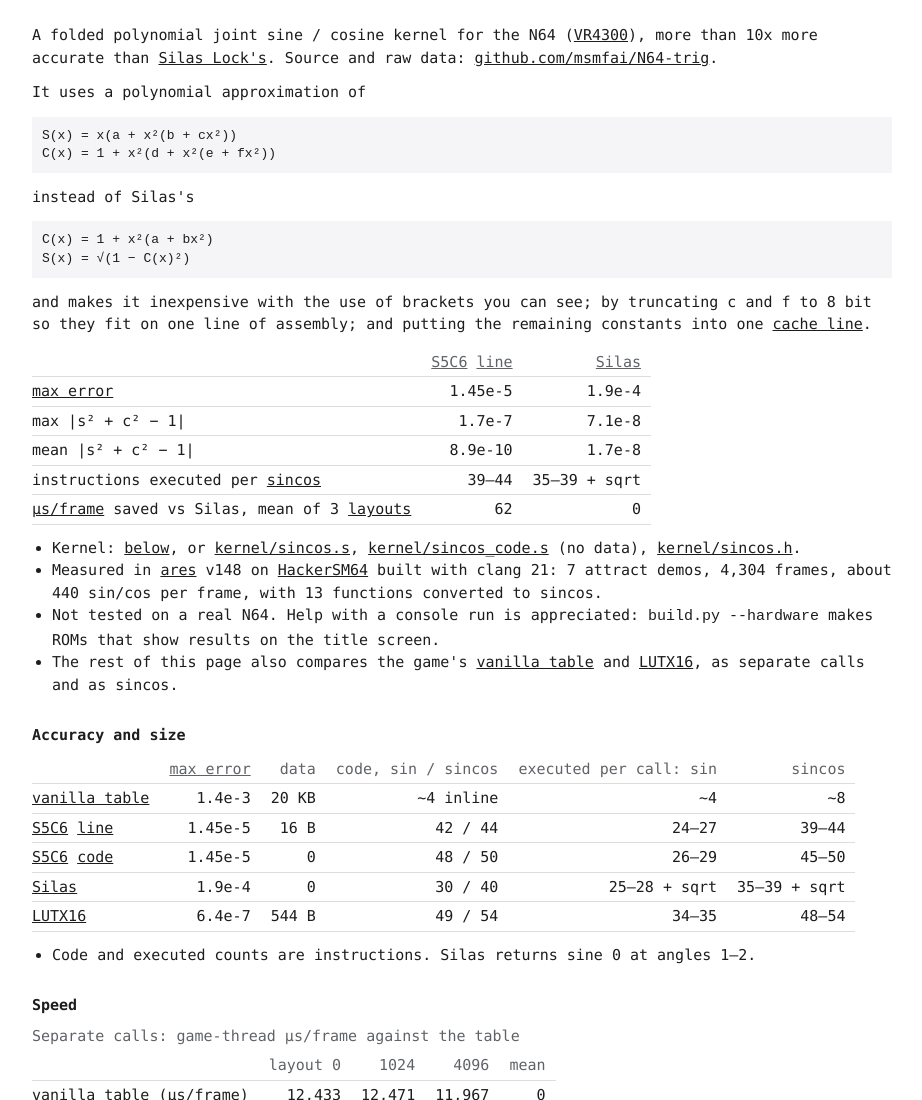
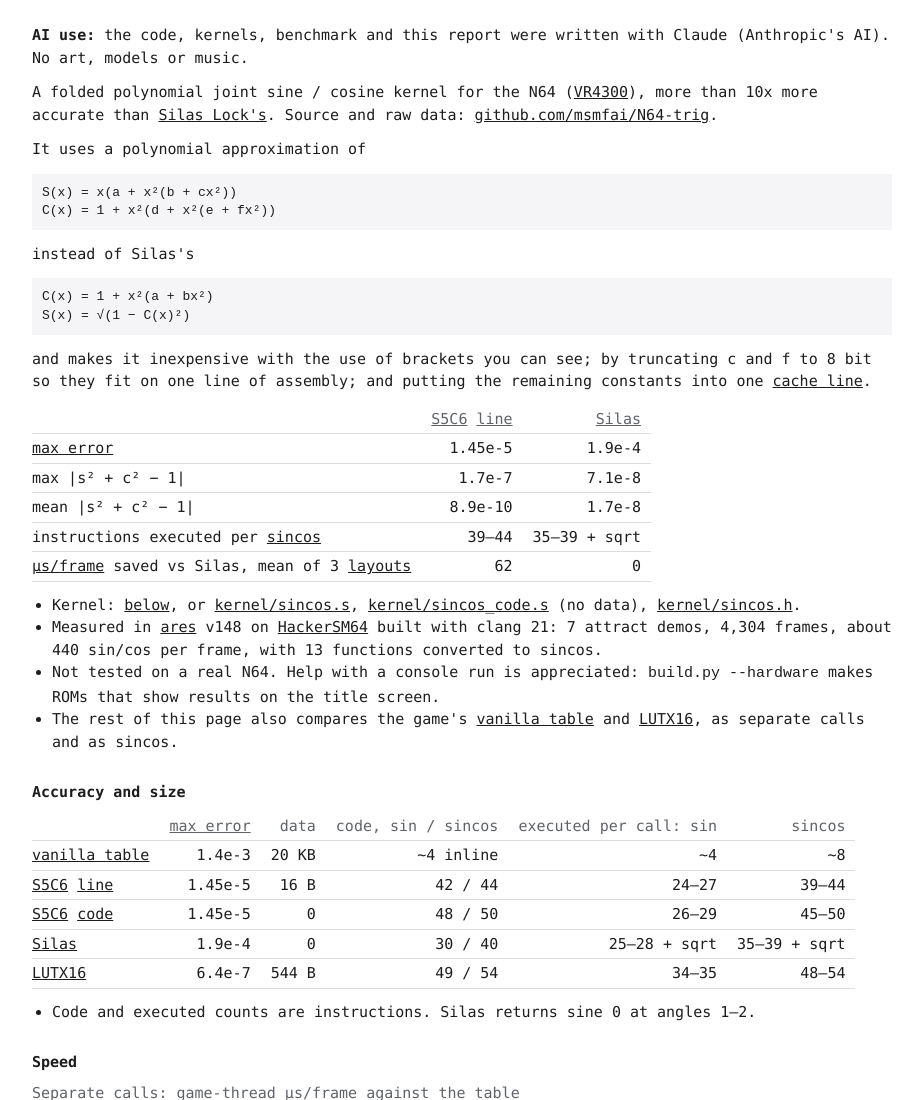
Before and after one commit to msmfai/N64-trig, a plain HTML site: page docs/index.html in a window 1280 px wide. Shown: the top 1100 px of the page, without its empty margins (178-1100 px from the left). Drawn offline with Linux system fonts and the light colour scheme.

Commit message:
AI use stated at the top of the README and the report page
Co-Authored-By: Claude Opus 5.5 <noreply@anthropic.com>

```diff
--- a/docs/index.html
+++ b/docs/index.html
@@ -33,6 +33,7 @@ dd { margin: 0 0 0 20px; }
 </head>
 <body>
 <main>
+<p><b>AI use:</b> the code, kernels, benchmark and this report were written with Claude (Anthropic's AI). No art, models or music.</p>
 <p>A folded polynomial joint sine / cosine kernel for the N64 (<a href="#g-vr4300">VR4300</a>), more than 10x more accurate than <a href="#g-silas">Silas Lock's</a>. Source and raw data: <a href="https://github.com/msmfai/N64-trig">github.com/msmfai/N64-trig</a>.</p>
 <p>It uses a polynomial approximation of</p>
 <pre>S(x) = x(a + x²(b + cx²))
```
Also changed, not shown: 1 other file.
